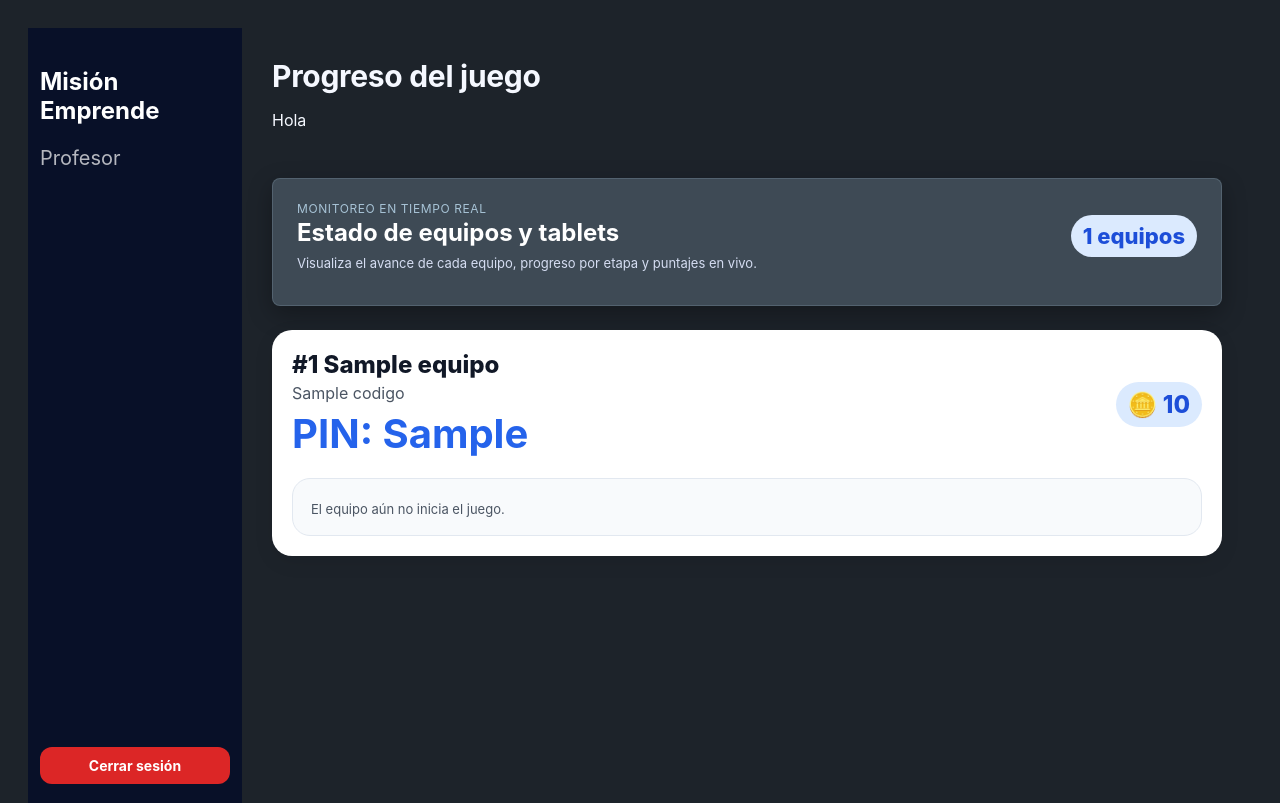
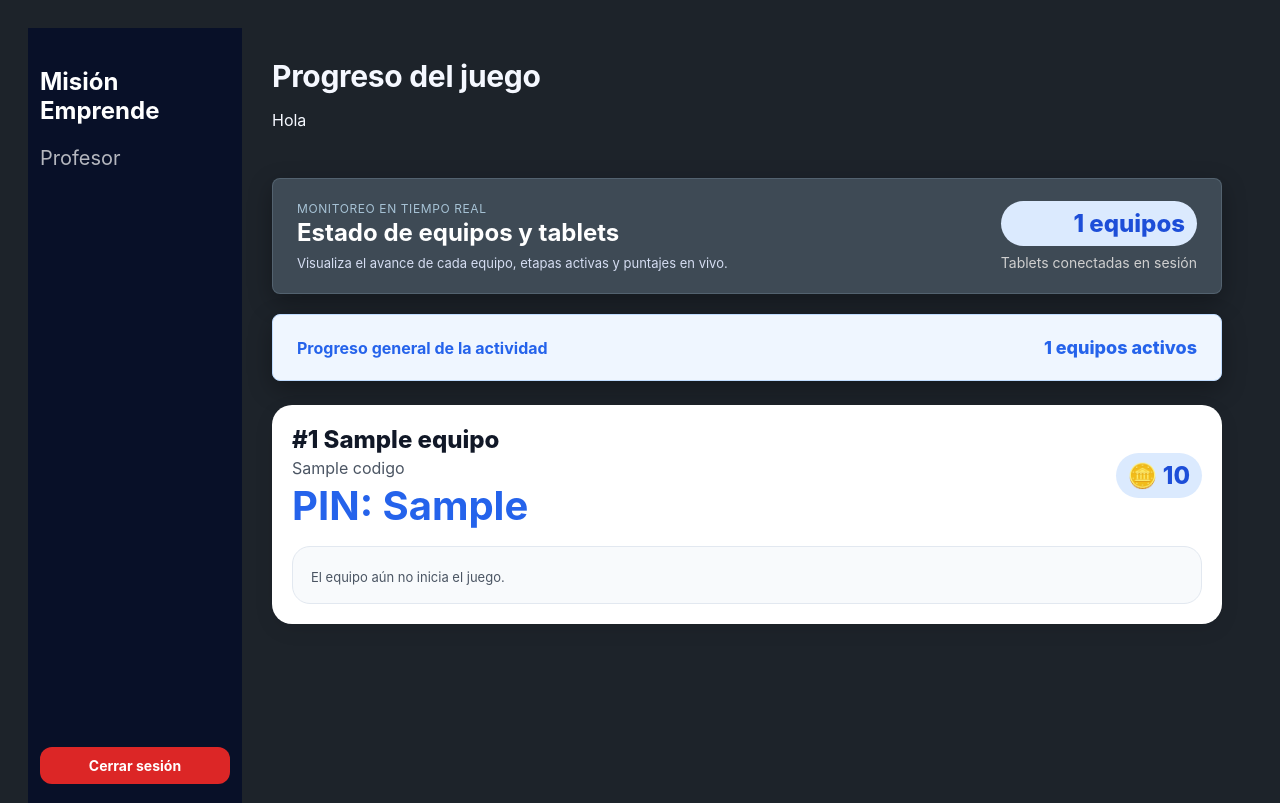
Before and after one commit to lriq007/misionEmprendeV2_UxUi_UDD, a Django app: template proyecIngSoft/login/templates/login/profesor/progreso.html in a window 1280 px wide. Shown: the top 803 px of the page. Run offline with Django 5.2, Linux system fonts and the light colour scheme; the template is opened without the code that fills it: most values are stand-ins (such as "Sample title", 1, 10 or a date in 2020).

Commit message:
Cambio visual progreso tiempo real profesor
Se aplicaron cambios visuales

```diff
--- a/proyecIngSoft/login/templates/login/profesor/progreso.html
+++ b/proyecIngSoft/login/templates/login/profesor/progreso.html
@@ -1,5 +1,3 @@
-<!-- Dashboard progreso en vivo -->
-
 {% extends "login/panel_base.html" %}
 
 {% block title %}
@@ -15,10 +13,18 @@ Progreso del juego
 <!-- HEADER -->
 <div
     class="panel-card"
-    style="margin-bottom:24px;"
+    style="margin-bottom:20px;"
 >
 
-    <div class="card-header">
+    <div
+        style="
+            display:flex;
+            justify-content:space-between;
+            align-items:center;
+            gap:16px;
+            flex-wrap:wrap;
+        "
+    >
 
         <div>
 
@@ -33,21 +39,86 @@ Progreso del juego
             <p class="muted">
 
                 Visualiza el avance de cada equipo,
-                progreso por etapa y puntajes en vivo.
+                etapas activas y puntajes en vivo.
 
             </p>
 
         </div>
 
         <div
-            class="team-chip"
             style="
-                font-size:22px;
-                font-weight:800;
+                text-align:right;
             "
         >
 
-            {{ equipos.count }} equipos
+            <div
+                class="team-chip"
+                style="
+                    font-size:24px;
+                    font-weight:800;
+                "
+            >
+
+                {{ equipos.count }} equipos
+
+            </div>
+
+            <div
+                style="
+                    margin-top:8px;
+                    font-size:14px;
+                    color:#cfcfcf;
+                "
+            >
+
+                Tablets conectadas en sesión
+
+            </div>
+
+        </div>
+
+    </div>
+
+</div>
+
+<!-- KPI -->
+<div
+    class="panel-card"
+    style="
+        margin-bottom:24px;
+        background:#eff6ff;
+        border:1px solid #bfdbfe;
+    "
+>
+
+    <div
+        style="
+            display:flex;
+            justify-content:space-between;
+            align-items:center;
+            gap:16px;
+            flex-wrap:wrap;
+            color:#2563eb;
+        "
+    >
+
+        <div>
+
+            <strong>
+                Progreso general de la actividad
+            </strong>
+
+        </div>
+
+        <div
+            style="
+                font-size:18px;
+                font-weight:800;
+                color:#2563eb;
+            "
+        >
+
+            {{ equipos.count }} equipos activos
 
         </div>
 
@@ -91,12 +162,12 @@ Progreso del juego
                         font-size:40px;
                         color:#2563eb;
                         font-weight:700;
-                        margin-top:6px;
+                        margin-top:8px;
+                        line-height:1;
                     "
                 >
 
-                    PIN:
-                    {{ equipo.tablet.codigo_acceso }}
+                   PIN: {{ equipo.tablet.codigo_acceso }}
 
                 </p>
 
@@ -117,7 +188,7 @@ Progreso del juego
 
         </div>
 
-        <!-- PROGRESO -->
+        <!-- CONTENIDO -->
         {% if equipo.progreso %}
 
         <div
@@ -130,7 +201,7 @@ Progreso del juego
             "
         >
 
-            <!-- TITULO -->
+            <!-- LABEL -->
             <p
                 style="
                     font-size:13px;
@@ -142,7 +213,7 @@ Progreso del juego
                 "
             >
 
-                Estado actual
+                Etapa actual
 
             </p>
 
@@ -151,12 +222,36 @@ Progreso del juego
                 style="
                     font-size:30px;
                     font-weight:800;
-                    color:#2563eb;
-                    margin-bottom:14px;
+                    margin-bottom:12px;
+                    line-height:1.2;
                 "
             >
 
-                {{ equipo.progreso.current_stage|default:"Sin iniciar" }}
+                {% if equipo.progreso.current_stage == "ETAPA1" %}
+
+                    🔎 Sopa de letras
+
+                {% elif equipo.progreso.current_stage == "ETAPA2" %}
+
+                    🧠 Mapa de empatía
+
+                {% elif equipo.progreso.current_stage == "ETAPA3" %}
+
+                    🧱 Prototipo
+
+                {% elif equipo.progreso.current_stage == "ETAPA4" %}
+
+                    🎤 Pitch
+
+                {% elif equipo.progreso.current_stage == "FINAL" %}
+
+                    🏆 Evaluación final
+
+                {% else %}
+
+                    ⌛ Sin iniciar
+
+                {% endif %}
 
             </div>
 
@@ -182,6 +277,35 @@ Progreso del juego
 
             </p>
 
+            <!-- ESTADO -->
+            <div
+                style="
+                    margin-top:16px;
+                    font-size:15px;
+                    font-weight:700;
+                    color:#475569;
+                "
+            >
+
+                {% if equipo.progress_percent >= 100 %}
+
+                    ⏳ Esperando al resto de equipos
+
+                {% elif equipo.progress_percent > 0 %}
+
+                    🧠 Resolviendo actividad
+
+                {% else %}
+
+                    ⌛ Iniciando etapa
+
+                {% endif %}
+
+            </div>
+
+            <!-- SOLO ETAPA 1 -->
+            {% if equipo.progreso.current_stage == "ETAPA1" %}
+
             <!-- BARRA -->
             <div
                 style="
@@ -203,12 +327,12 @@ Progreso del juego
             <!-- FOOTER -->
             <div
                 style="
-                    margin-top:16px;
+                    margin-top:14px;
                     display:flex;
                     justify-content:space-between;
                     align-items:center;
+                    flex-wrap:wrap;
                     gap:12px;
-                    flex-wrap:wrap;
                 "
             >
 
@@ -226,15 +350,15 @@ Progreso del juego
 
                 </div>
 
-                <!-- ESTADO -->
+                <!-- BADGE -->
                 <div>
 
                     {% if equipo.progress_percent >= 100 %}
 
                         <span
                             style="
-                                background:#dcfce7;
-                                color:#166534;
+                                background:#fef3c7;
+                                color:#92400e;
                                 padding:8px 14px;
                                 border-radius:999px;
                                 font-size:13px;
@@ -242,7 +366,7 @@ Progreso del juego
                             "
                         >
 
-                            ✓ Etapa completada
+                            ⏳ Esperando equipos
 
                         </span>
 
@@ -259,7 +383,7 @@ Progreso del juego
                             "
                         >
 
-                            ⏳ Trabajando
+                            🧠 Trabajando
 
                         </span>
 
@@ -276,7 +400,7 @@ Progreso del juego
                             "
                         >
 
-                            Esperando
+                            ⌛ Iniciando
 
                         </span>
 
@@ -285,6 +409,8 @@ Progreso del juego
                 </div>
 
             </div>
+
+            {% endif %}
 
         </div>
 
@@ -353,7 +479,7 @@ setTimeout(() => {
 
     location.reload();
 
-}, 5000);
+}, 3000);
 
 </script>
 
```
